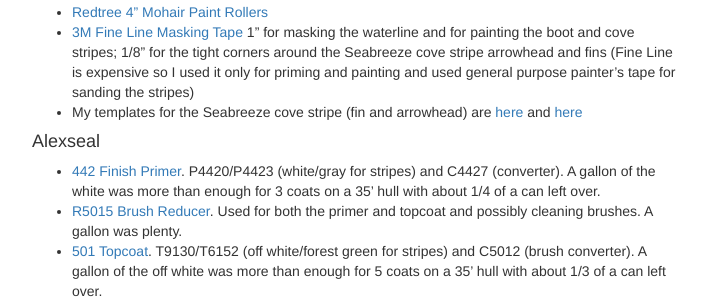
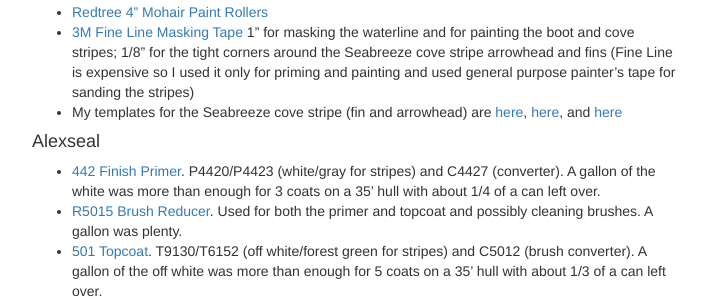
Before and after one commit to tgherzog/boatworks, a Jekyll site: the page built from projects/hull/_posts/2021-08-03-appendices.md, in a window 1280 px wide. Shown: the part 980-1279 px from the top of the page, without its empty margins (283-995 px from the left). Built offline with Jekyll 4.4.1, drawn with Linux system fonts in a browser that asks for light colours.

Commit message:
Add missing files

```diff
--- a/projects/hull/_posts/2021-08-03-appendices.md
+++ b/projects/hull/_posts/2021-08-03-appendices.md
@@ -55,7 +55,9 @@ don't receive any commissions. You should shop around.*
   Seabreeze cove stripe arrowhead and fins (Fine Line is expensive so I used it only for priming and painting
   and used general purpose painter's tape for sanding the stripes)
 * My templates for the Seabreeze cove stripe (fin and arrowhead) are
-  [here](../../assets/docs/seabreeze-cove-stripe-ornaments.pdf) and [here](../../assets/docs/seabreeze-cove-stripe-layout.pdf)
+  [here](../../assets/docs/seabreeze-cove-stripe-ornaments.pdf),
+  [here](../../assets/docs/seabreeze-cove-stripe-position.pdf),
+   and [here](../../assets/docs/seabreeze-cove-stripe-reverse.pdf)
 
 #### Alexseal ####
 
```
Also changed, not shown: 3 other files.
